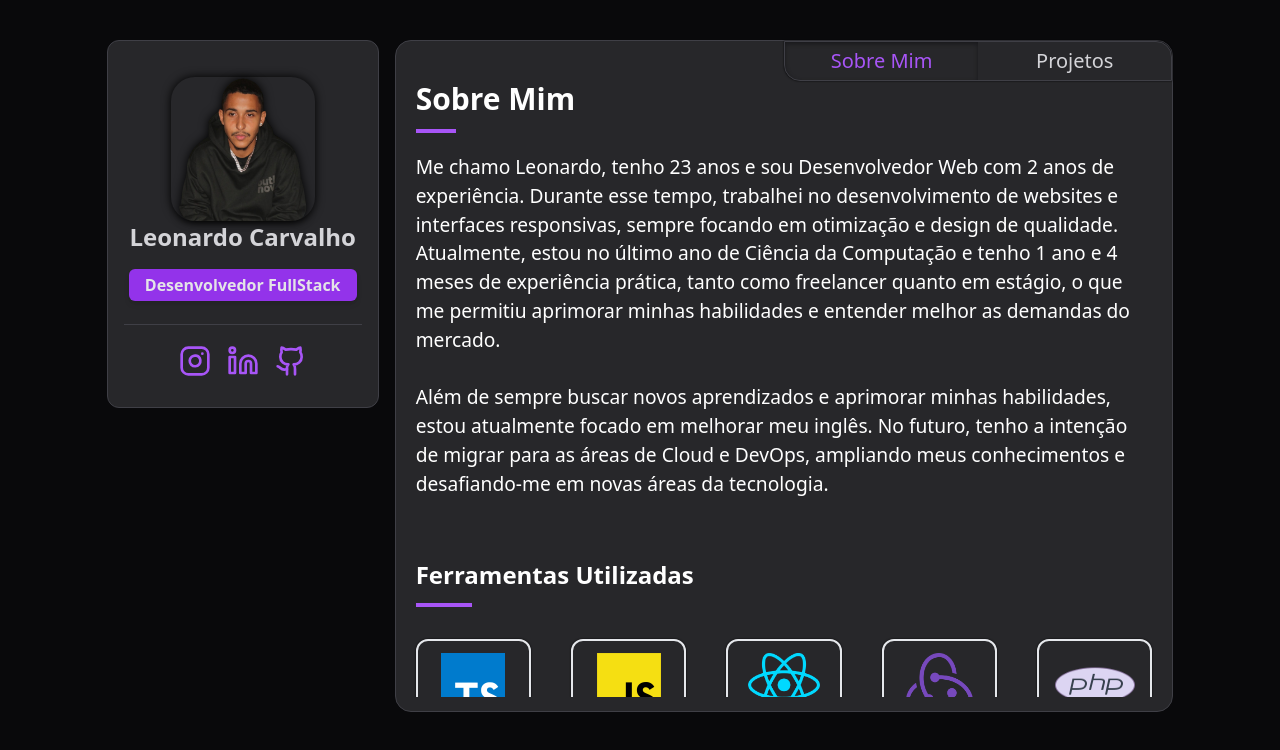
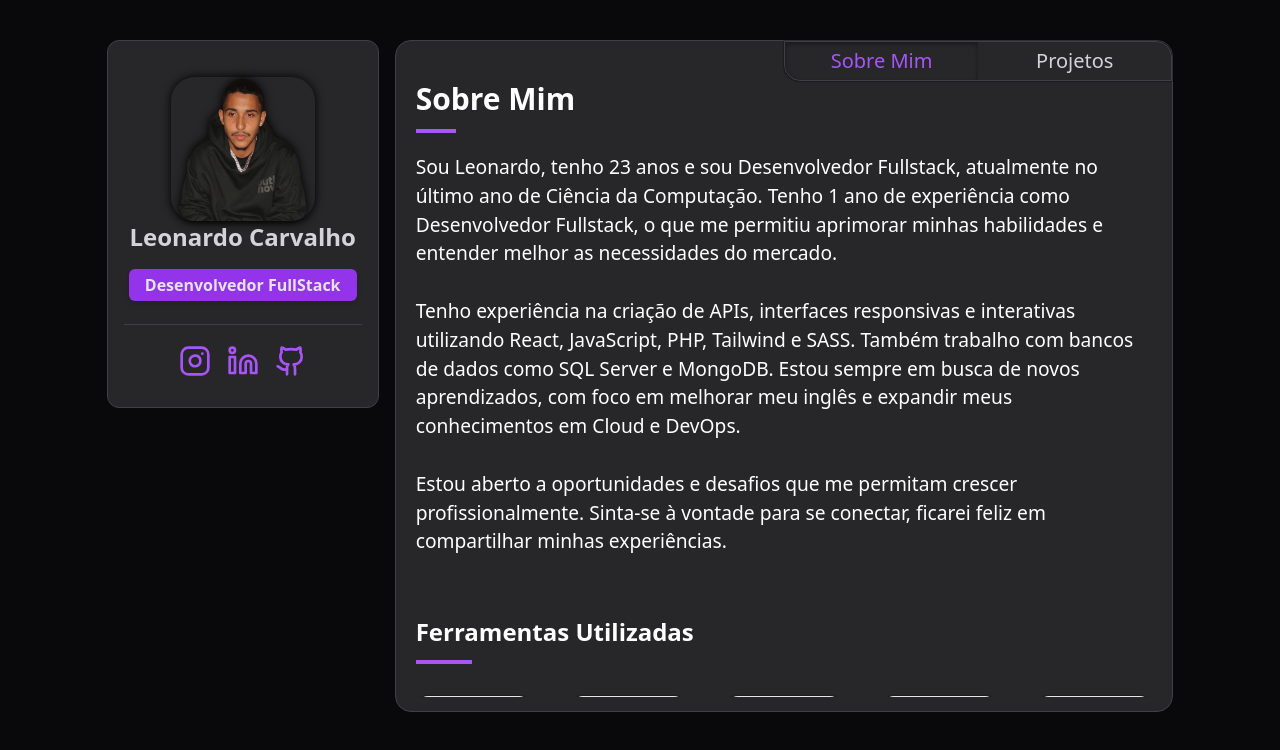
Before and after one commit to leonardo-tcarvalho/MyPortfolioReact, a React (Vite) app in the folder myPortfolio/: page / in a window 1280 px wide. Shown: the top 750 px of the page. Built offline with nearby package versions, Linux system fonts and the light colour scheme.

Commit message:
fix: add text

```diff
--- a/myPortfolio/src/pages/About.jsx
+++ b/myPortfolio/src/pages/About.jsx
@@ -67,19 +67,23 @@ export function About() {
         </div>
         <div className="flex flex-col w-full gap-10 p-5">
           <p className="text-white text-[1.2em]">
-            Me chamo Leonardo, tenho 23 anos e sou Desenvolvedor Web com 2 anos
-            de experiência. Durante esse tempo, trabalhei no desenvolvimento de
-            websites e interfaces responsivas, sempre focando em otimização e
-            design de qualidade. Atualmente, estou no último ano de Ciência da
-            Computação e tenho 1 ano e 4 meses de experiência prática, tanto
-            como freelancer quanto em estágio, o que me permitiu aprimorar
-            minhas habilidades e entender melhor as demandas do mercado. <br />
+            Sou Leonardo, tenho 23 anos e sou Desenvolvedor Fullstack,
+            atualmente no último ano de Ciência da Computação. Tenho 1 ano de
+            experiência como Desenvolvedor Fullstack, o que me permitiu
+            aprimorar minhas habilidades e entender melhor as necessidades do
+            mercado.
             <br />
-            Além de sempre buscar novos aprendizados e aprimorar minhas
-            habilidades, estou atualmente focado em melhorar meu inglês. No
-            futuro, tenho a intenção de migrar para as áreas de Cloud e DevOps,
-            ampliando meus conhecimentos e desafiando-me em novas áreas da
-            tecnologia.
+            <br />
+            Tenho experiência na criação de APIs, interfaces responsivas e
+            interativas utilizando React, JavaScript, PHP, Tailwind e SASS.
+            Também trabalho com bancos de dados como SQL Server e MongoDB. Estou
+            sempre em busca de novos aprendizados, com foco em melhorar meu
+            inglês e expandir meus conhecimentos em Cloud e DevOps.
+            <br />
+            <br />
+            Estou aberto a oportunidades e desafios que me permitam crescer
+            profissionalmente. Sinta-se à vontade para se conectar, ficarei
+            feliz em compartilhar minhas experiências.
           </p>
           <div className="flex flex-col w-full gap-3 mt-5">
             <h1 className="text-white text-2xl font-semibold">
```
